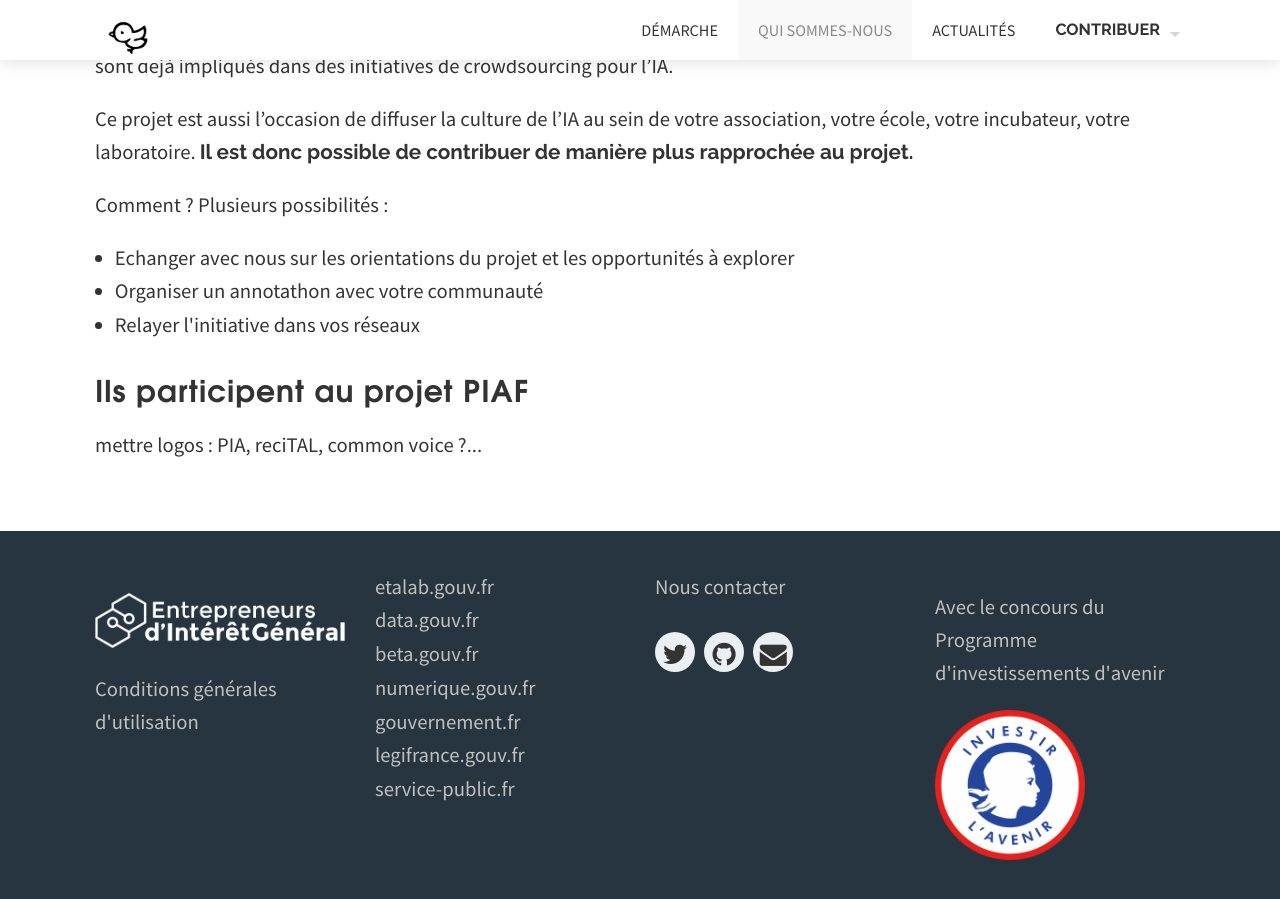
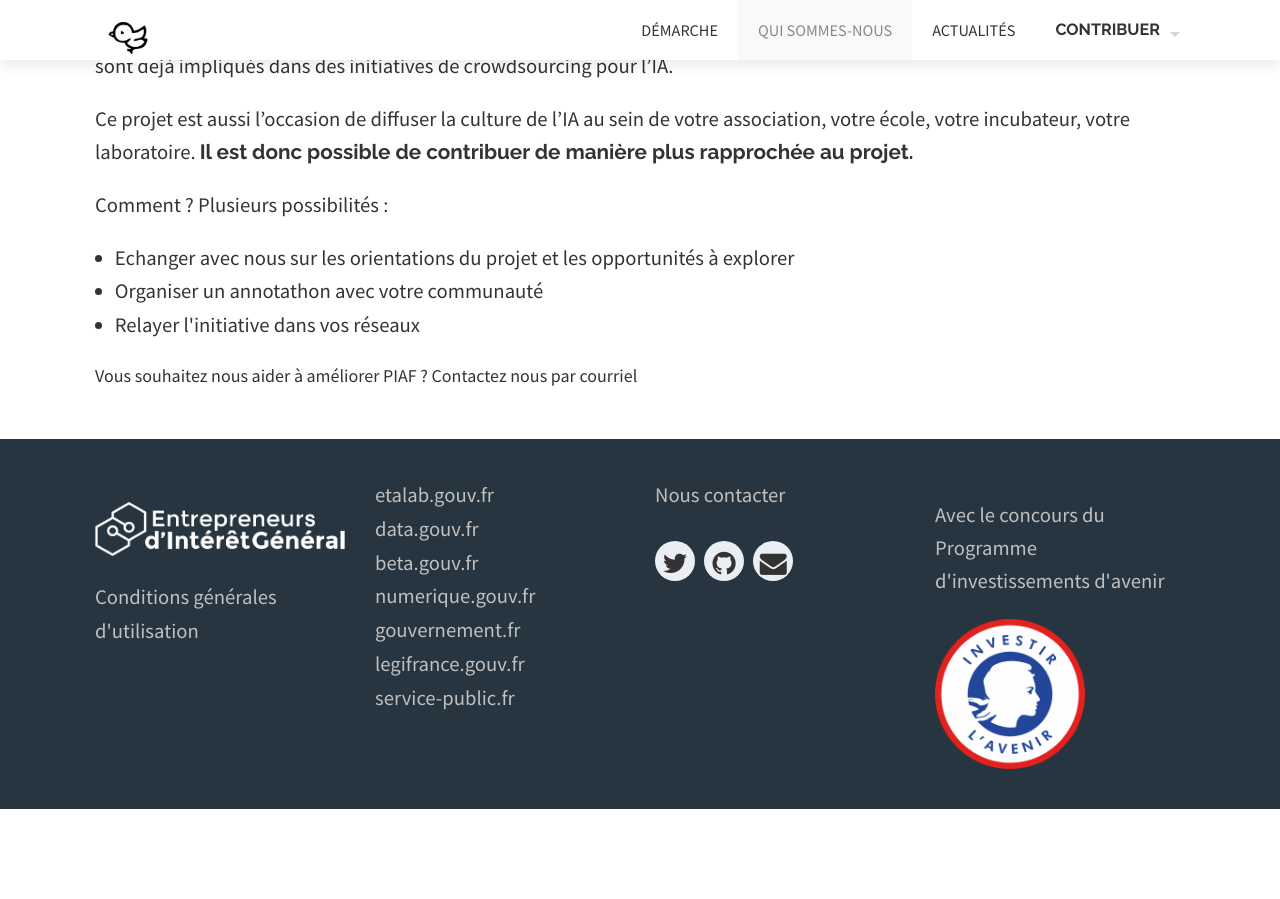
Before and after one commit to etalab/piaf-site, a Jekyll site: the page built from communaute.html, in a window 1280 px wide and 900 px high, scrolled down 808 px. Built offline with Jekyll 4.4.1, drawn with Linux system fonts in a browser that asks for light colours; nearby versions of some CDN libraries; some web fonts are replaced; library files that are not in the unit come from our copies; after the commit the page ends 1617 px from its top, so only the background shows below that.

Commit message:
Update communaute.html
Ajoute call to action contribution PIAF.

```diff
--- a/communaute.html
+++ b/communaute.html
@@ -33,6 +33,7 @@
 		<li>Relayer l'initiative dans vos réseaux</>
 
      	 </ul>
+	Vous souhaitez nous aider à améliorer PIAF ? Contactez nous par courriel <a href="mailto:piaf@data.gouv.fr> piaf@data.gouv.fr </a> ou contribuer sur Github.
 	</p>
 
       <h2>Ils participent au projet PIAF </h2>
```
